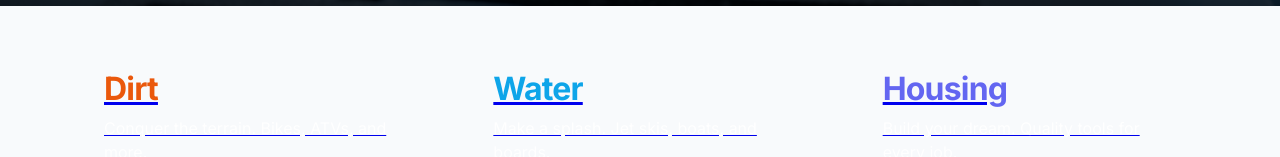
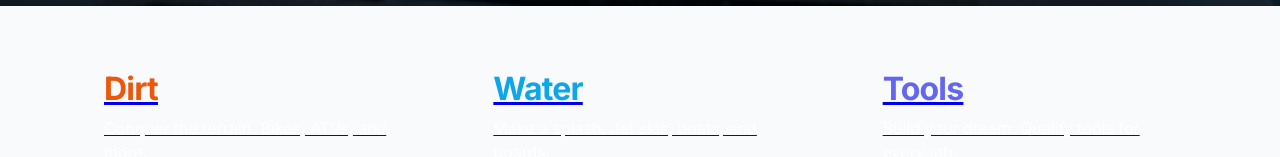
Before and after one commit to boussattaa/Hobby-Rent-CO, a Next.js app: page / in a window 1280 px wide. Shown: the part 794-951 px from the top of the page. Built offline with nearby package versions, Linux system fonts and the light colour scheme; no server answers.

Commit message:
Update hero image and rename Housing to Tools

```diff
--- a/app/page.js
+++ b/app/page.js
@@ -23,7 +23,7 @@ export default function Home() {
     },
     {
       id: 'housing',
-      name: 'Housing',
+      name: 'Tools',
       description: 'Build your dream. Quality tools for every job.',
       image: '/images/housing-hero.png',
       href: '/housing',
@@ -57,7 +57,7 @@ export default function Home() {
         </div>
         <div className="hero-background-wrapper">
           <Image
-            src="/images/hero-bg-v2.jpg"
+            src="/images/hero-bg-final.png"
             alt="Hero Background"
             fill
             style={{ objectFit: 'cover' }}
```
Also changed, not shown: public/images/hero-bg-final.png (added).
